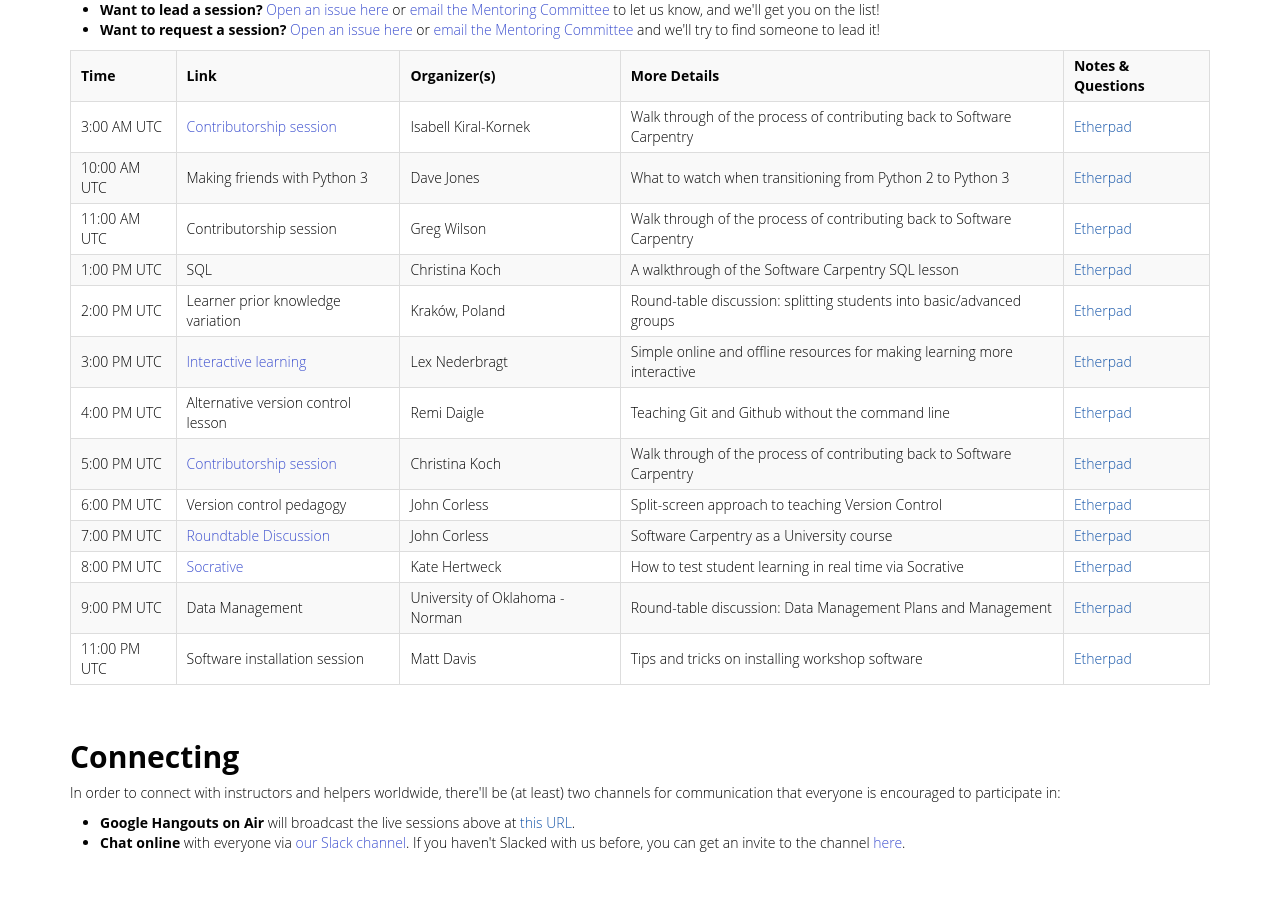
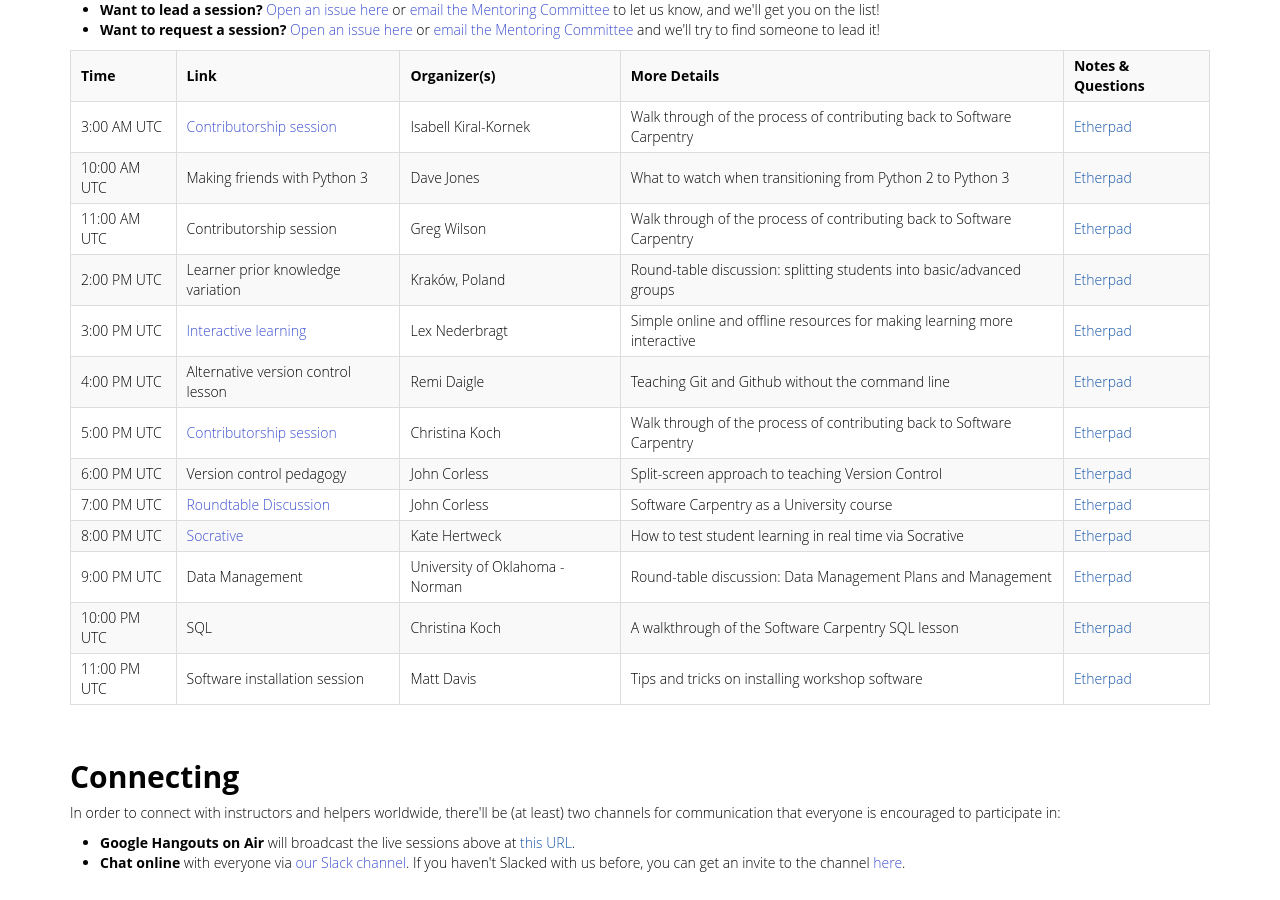
Before and after one commit to swcarpentry/instructor-retreat-2015, a Jekyll site: the page built from index.html, in a window 1280 px wide and 900 px high, scrolled down 513 px. Built offline with Jekyll 4.4.1, drawn with Linux system fonts in a browser that asks for light colours; a script that is not in the unit is left out; part of the change alters nothing that is shown.

Commit message:
Changed time for SQL walkthrough on the schedule

```diff
--- a/_includes/schedule.html
+++ b/_includes/schedule.html
@@ -33,13 +33,6 @@
             <td>Contributorship session</td>
             <td>Greg Wilson</td>
             <td>Walk through of the process of contributing back to Software Carpentry</td>
-            <td><a href=''>Etherpad</a></td>
-        </tr>
-        <tr>
-            <td>1:00 PM UTC</td>
-            <td>SQL</td>
-            <td>Christina Koch</td>
-            <td>A walkthrough of the Software Carpentry SQL lesson</td>
             <td><a href=''>Etherpad</a></td>
         </tr>
         <tr>
@@ -99,6 +92,13 @@
             <td><a href=''>Etherpad</a></td>
         </tr>
         <tr>
+            <td>10:00 PM UTC</td>
+            <td>SQL</td>
+            <td>Christina Koch</td>
+            <td>A walkthrough of the Software Carpentry SQL lesson</td>
+            <td><a href=''>Etherpad</a></td>
+        </tr>
+        <tr>
             <td>11:00 PM UTC</td>
             <td>Software installation session</td>
             <td>Matt Davis</td>
```
